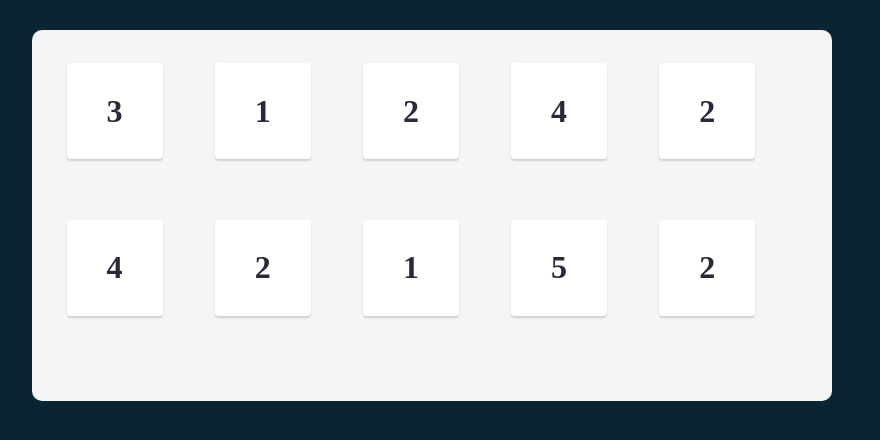
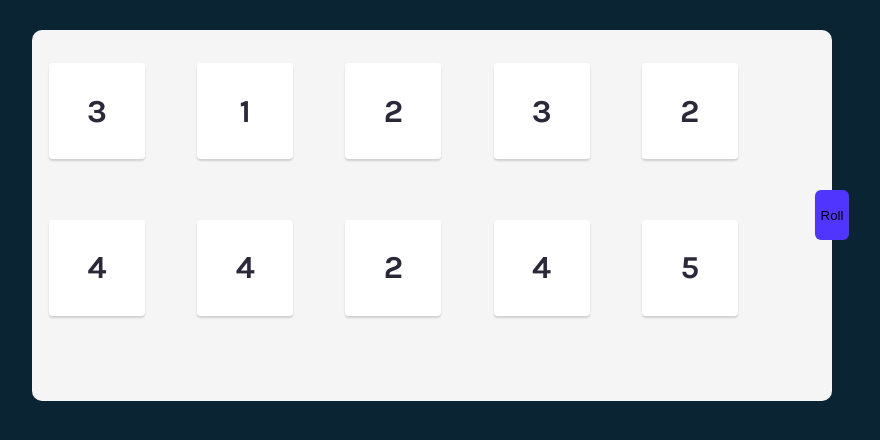
Before and after one commit to Ezimy/tenzies_app, a React (Vite) app: page / in a window 1280 px wide. Shown: the top 440 px of the page, without its empty margins (208-1088 px from the left). Built offline with nearby package versions, Linux system fonts and the light colour scheme.

Commit message:
css random number

```diff
--- a/src/App.jsx
+++ b/src/App.jsx
@@ -1,21 +1,25 @@
 import React from 'react'
 import Die from '/src/components/Die.jsx'
 export default function App() {
-function dieRoll(){
-    return(Math.floor(Math.random() * 6) + 1)
+  const [diceArray, setDiceArray] = React.useState(allNewDice)
+  function allNewDice() {
+    const newDice = []
+    for (let i = 0; i < 10; i++) {
+        newDice.push(Math.ceil(Math.random() * 6))
+    }
+    return newDice
 }
+function rollDice() {
+  setDiceArray(allNewDice)
+}
+const diceElements = diceArray.map(die => <Die value={die}/>)
+console.log(allNewDice())
   return (
+    <>
     <main>
-        <Die value={dieRoll()}/>
-        <Die value={dieRoll()}/>
-        <Die value={dieRoll()}/>
-        <Die value={dieRoll()}/>
-        <Die value={dieRoll()}/>
-        <Die value={dieRoll()}/>
-        <Die value={dieRoll()}/>
-        <Die value={dieRoll()}/>
-        <Die value={dieRoll()}/>
-        <Die value={dieRoll()}/>
+      {diceElements}
     </main>
+    <button className='roll-dice' onClick={rollDice}>Roll</button>
+    </>
   )
 }
--- a/src/style.css
+++ b/src/style.css
@@ -10,6 +10,7 @@
     width: 100%;
     height: 100%;
     padding: 1.875rem 1.25rem 1.8125rem 1.25rem;
+    font-family: 'Karla', sans-serif;
     background-color: #0B2434;
 }
 #root{
@@ -48,3 +49,11 @@
 .die > h2 {
     font-size: 2rem;
 }
+.roll-dice {
+    height: 50px;
+    width: 100px;
+    border: none;
+    border-radius: 6px;
+    background-color: #5035FF;
+
+}
```
